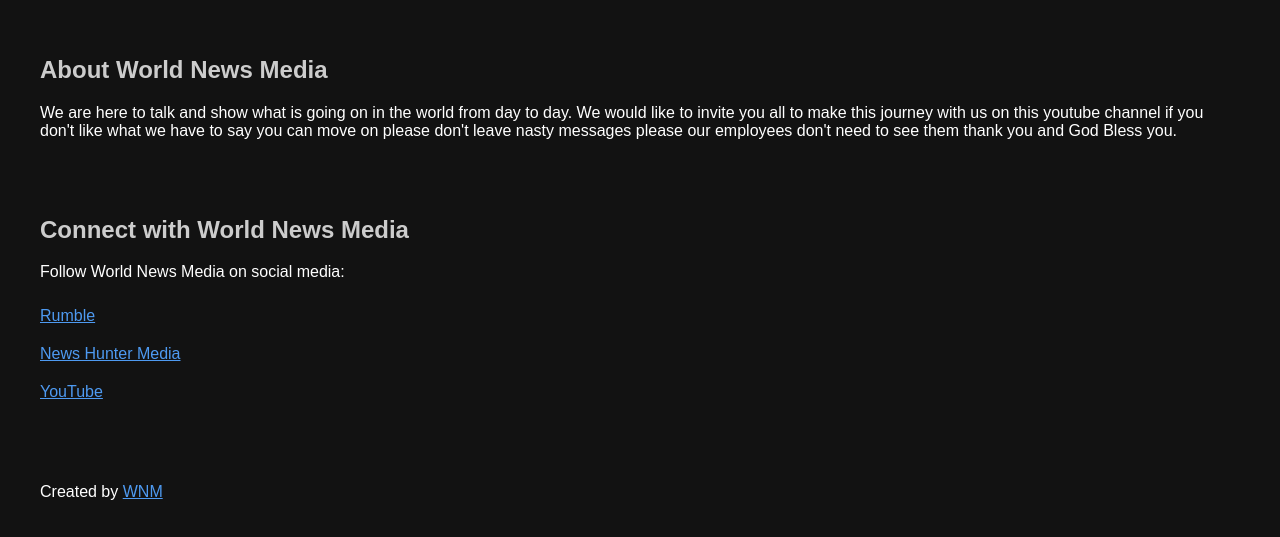
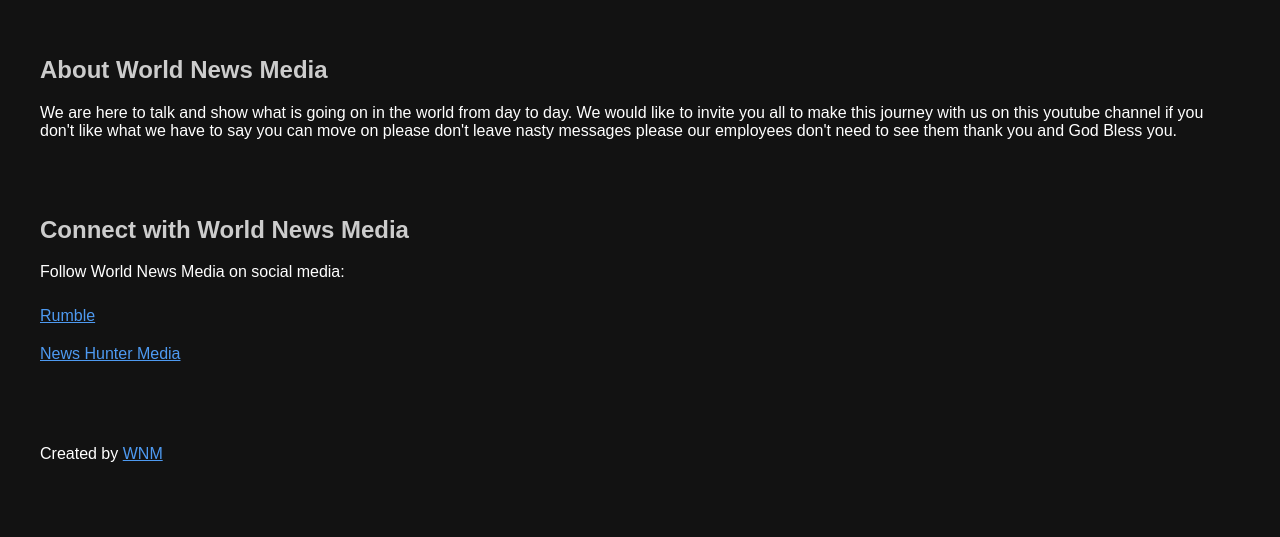
Before and after one commit to Jamtart420/test, a plain HTML site: page index.html in a window 1280 px wide. Shown: the part 2222-2759 px from the top of the page. After the commit the page ends 2721 px from the top, so only its background shows below. Drawn offline with Linux system fonts and the light colour scheme.

Commit message:
Update index.html

```diff
--- a/index.html
+++ b/index.html
@@ -69,7 +69,7 @@
     <ul>
         <li><a href="https://rumble.com/c/c-2067014">Rumble</a></li>
         <li><a href="https://rumble.com/c/c-1903127">News Hunter Media</a></li>
-        <li><a href="https://www.youtube.com/user/PowerfulJRE" target="_blank">YouTube</a></li>
+
     </ul>
 </section>
 <footer>
```
